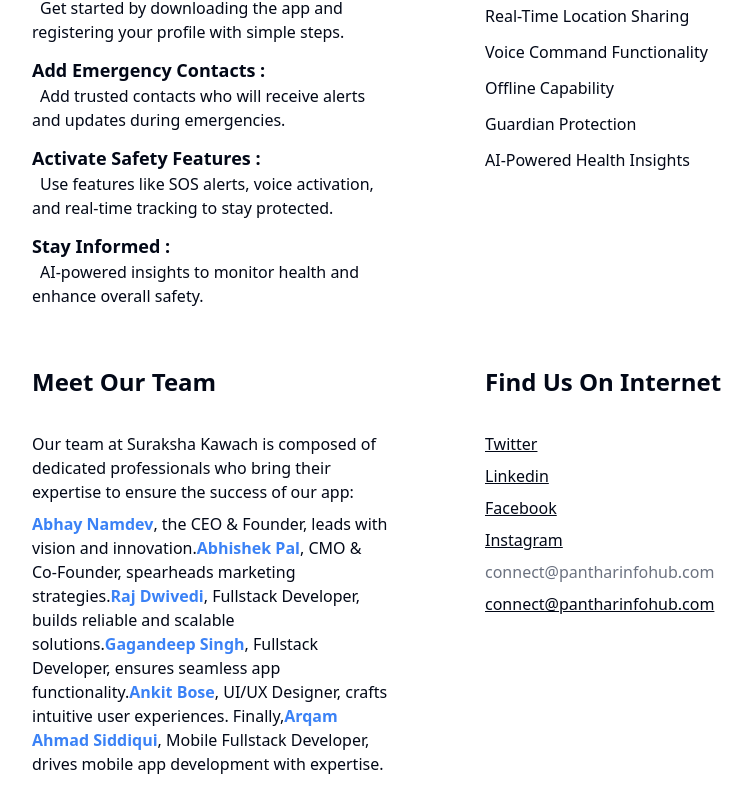
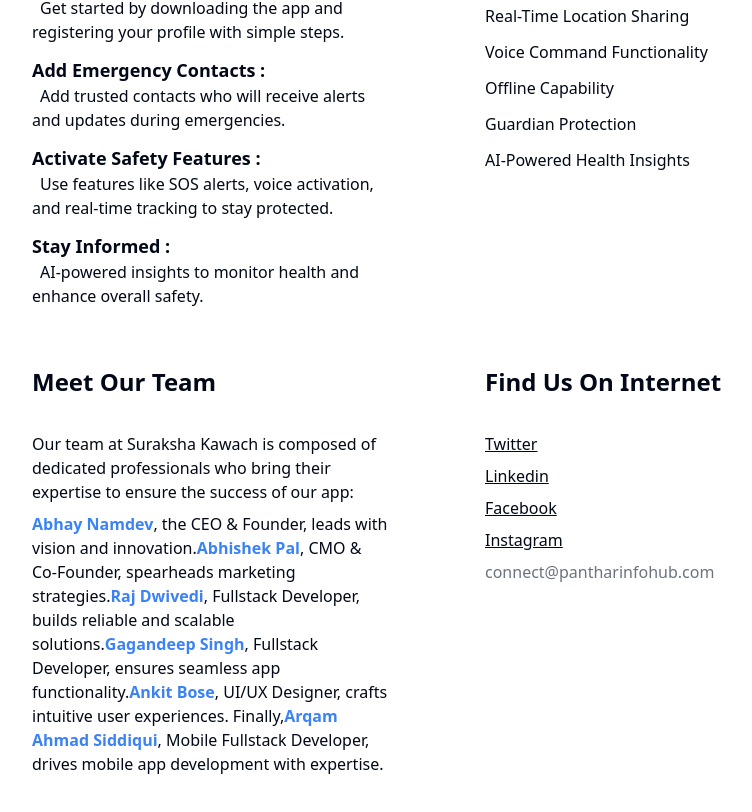
Before and after one commit to Panthar-InfoHub/super-spoon, a Next.js app: page / in a window 1280 px wide. Shown: the part 1140-1952 px from the top of the page, without its empty margins (8-760 px from the left). Built offline with nearby package versions, Linux system fonts and the light colour scheme.

Commit message:
remove duplicate mail id

```diff
--- a/src/app/page.jsx
+++ b/src/app/page.jsx
@@ -178,7 +178,6 @@
                           )}
                         </p>
                     ))}
-                    <Link href="mailto:connect@pantharinfohub.com" className="underline" > connect@pantharinfohub.com </Link>
                   </div>
                 </div>
               </div>
```
